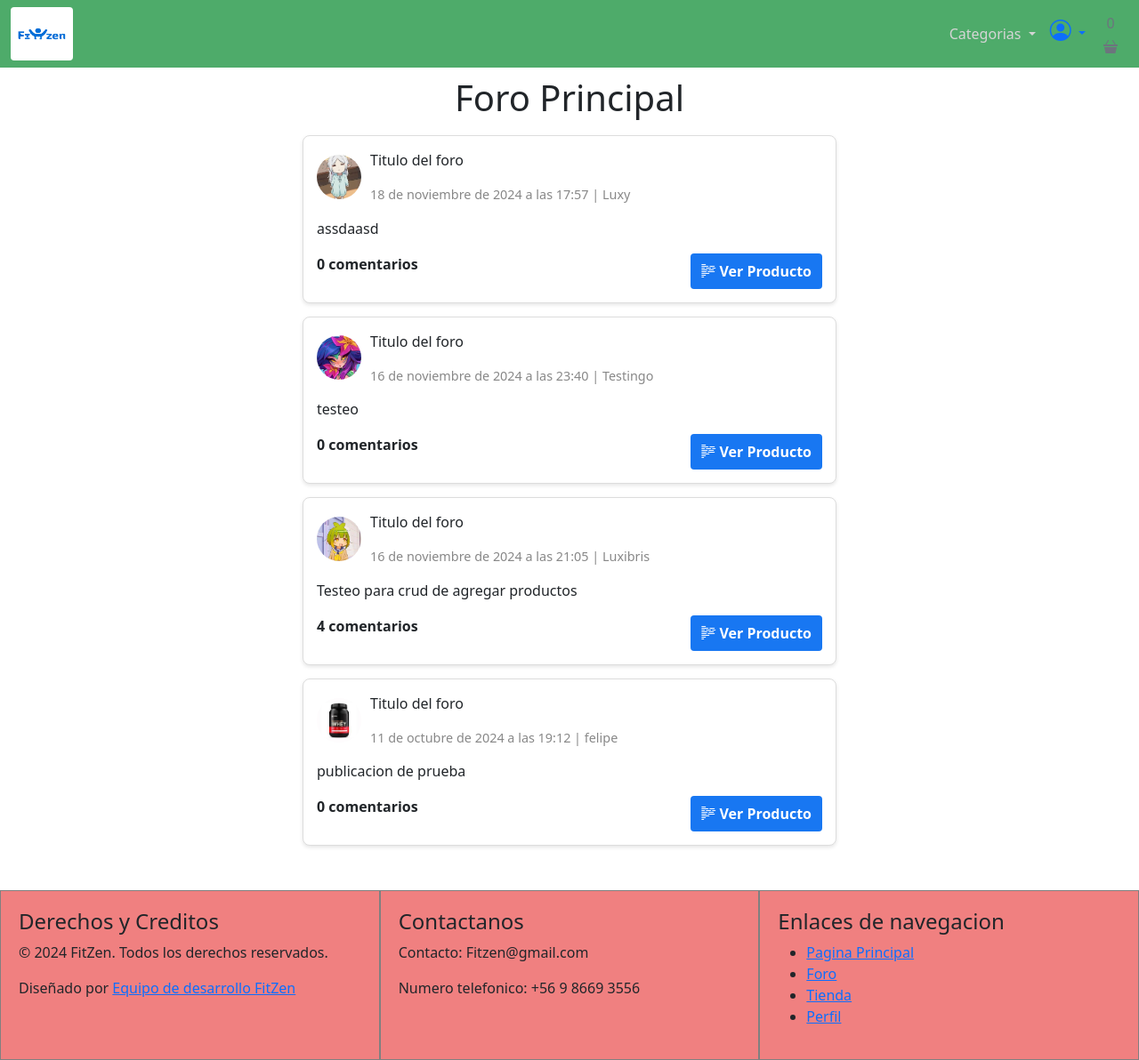
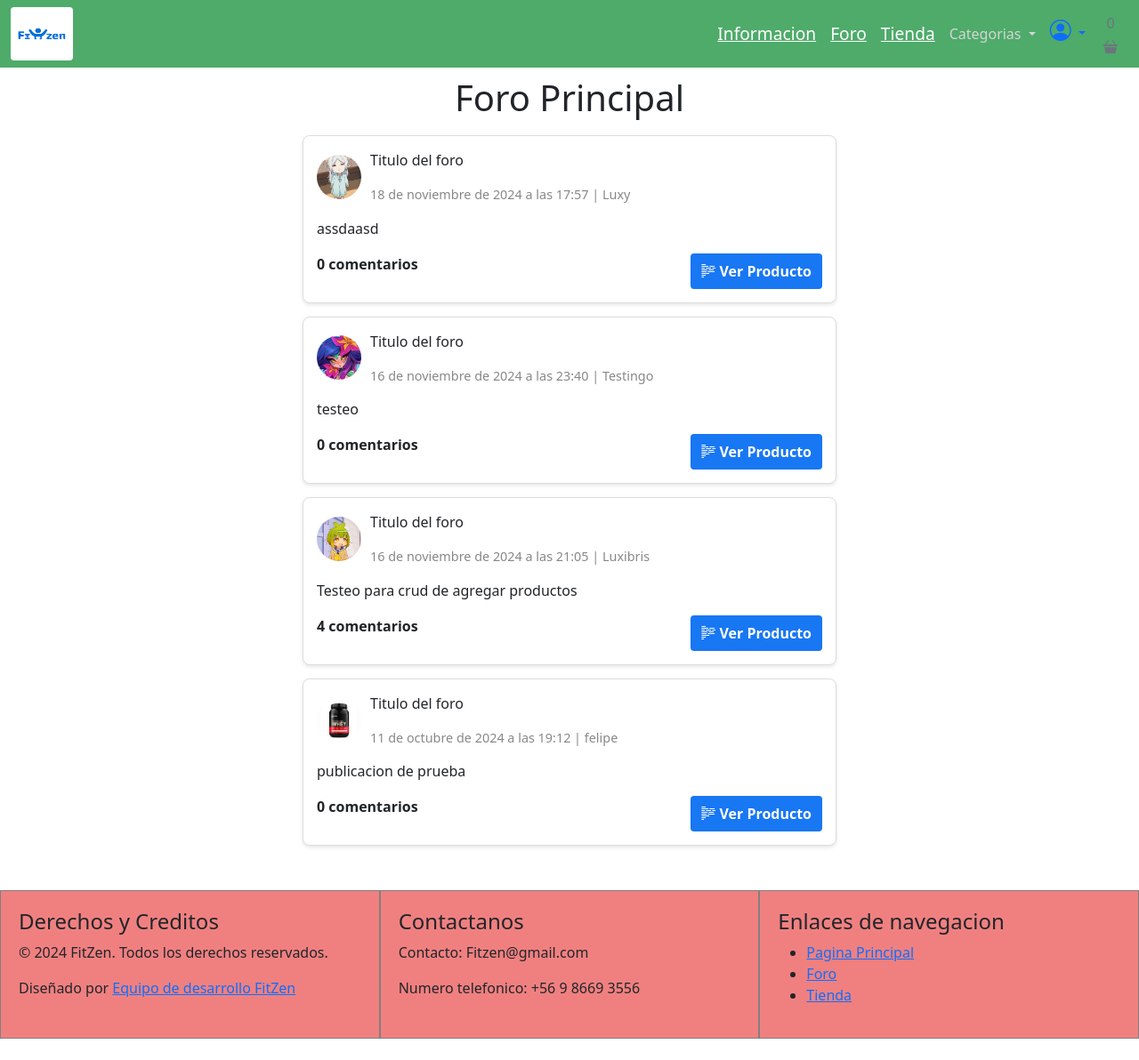
Before and after one commit to PipeHaze/FitZenDesarrollo, a Django app: page /foro_principal/ in a window 1280 px wide. Shown: the whole page at 89% size. After the commit the page ends 1168 px from the top, so only its background shows below. Run offline with Django 4.2, Linux system fonts and the light colour scheme; data comes from the database, SQL or seed files in the repository; both versions use the stored data as it was after the commit; some libraries are stand-ins or nearby versions.

Commit message:
Arreglo del nav
Se realizaron cambios para que se pueda ingresar al foro, tienda y pagina de informacion desde el navegador en lugar de hacerlo ingresando la URL

```diff
--- a/principal/templates/base.html
+++ b/principal/templates/base.html
@@ -31,6 +31,18 @@
       <div" class="collapse navbar-collapse " id="navbarSupportedContent">
         <ul  class="navbar-nav ms-auto mb-2 mb-lg-0 ">
 
+          <div class="navbar-nav ml-auto d-flex justify-content-center align-items-center w-100">
+            <li class="nav-item">
+                <a href="{% url 'principal:pagina_info' %}" class="nav-link" style="color: white; text-decoration: underline; font-size: larger;">Informacion</a>
+            </li>
+            <li class="nav-item">
+                <a href="{% url 'principal:foro_principal' %}" class="nav-link" style="color: white; text-decoration: underline; font-size: larger;">Foro</a>
+            </li>
+            <li class="nav-item">
+                <a href="{% url 'principal:paginaprincipal' %}" class="nav-link" style="color: white; text-decoration: underline; font-size: larger;">Tienda</a>
+            </li>
+          </div>
+
           <li class="nav-item dropdown my-auto">
             <a class="nav-link dropdown-toggle" style="color: rgb(213, 213, 213);font-size: medium;" href="#" id="navbarDropdown"
                 role="button" data-bs-toggle="dropdown" aria-expanded="false">
@@ -49,11 +61,6 @@
             </ul>
 
           </li>
-
-          <!-- Ingreso al Foro -->
-          <div>
-
-          </div>
 
           <!-- Dropdown de usuario -->
           <div class="dropdown">
@@ -133,10 +140,9 @@
     <div class="item">
       <h4>Enlaces de navegacion</h4>
       <ul>
-        <li><a href="#" target="_blank">Pagina Principal</a></li>
-        <li><a href="#" target="_blank">Foro</a></li>
-        <li><a href="#" target="_blank">Tienda</a></li>
-        <li><a href="#" target="_blank">Perfil</a></li>
+        <li><a href="{% url 'principal:paginaprincipal' %}" target="_blank">Pagina Principal</a></li>
+        <li><a href="{% url 'principal:foro_principal' %}" target="_blank">Foro</a></li>
+        <li><a href="{% url 'principal:paginaprincipal' %}" target="_blank">Tienda</a></li>
       </ul>
     </div>
   </div>
```
Also changed, not shown: db.sqlite3, static/fitzen/css/styles.css (line endings or trailing spaces).
